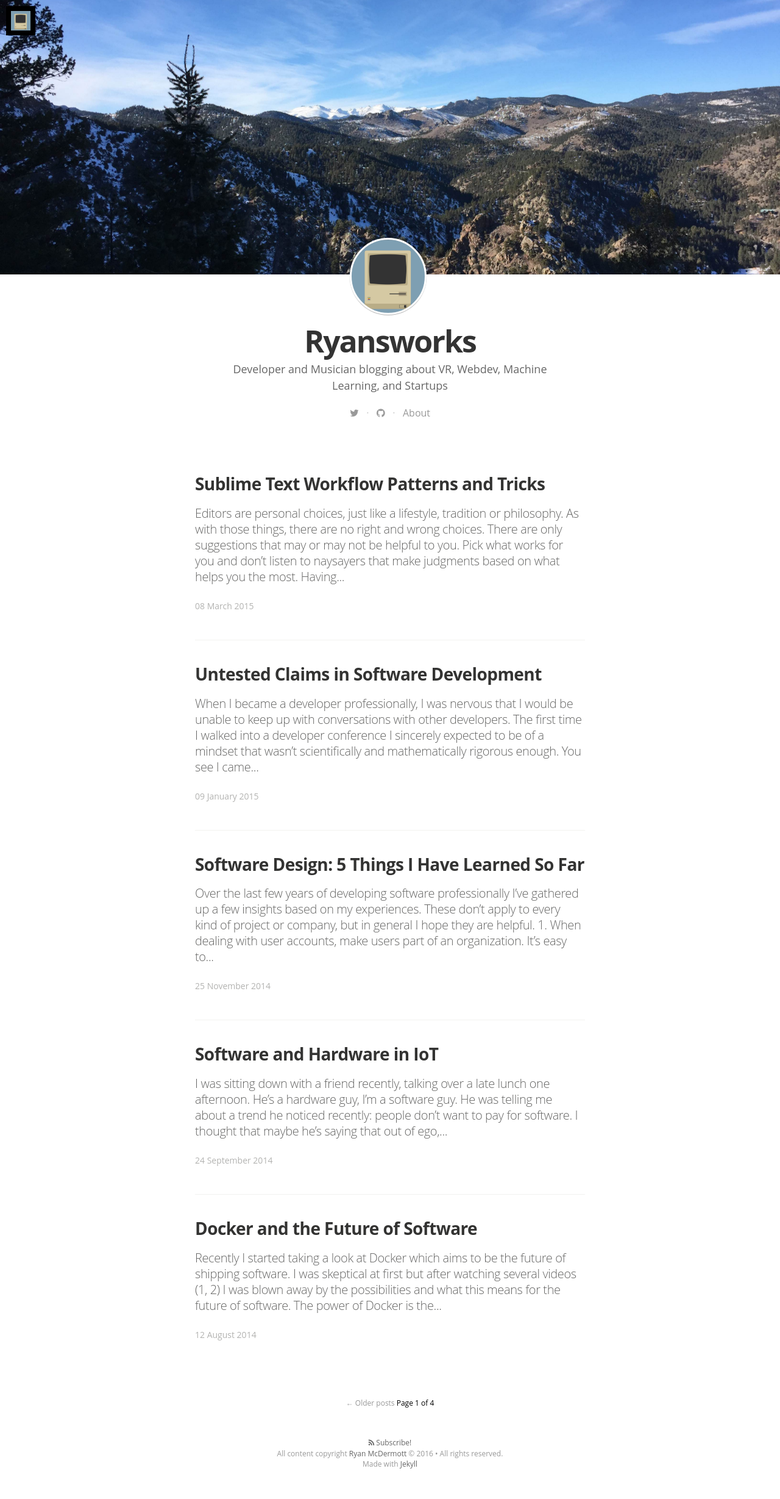
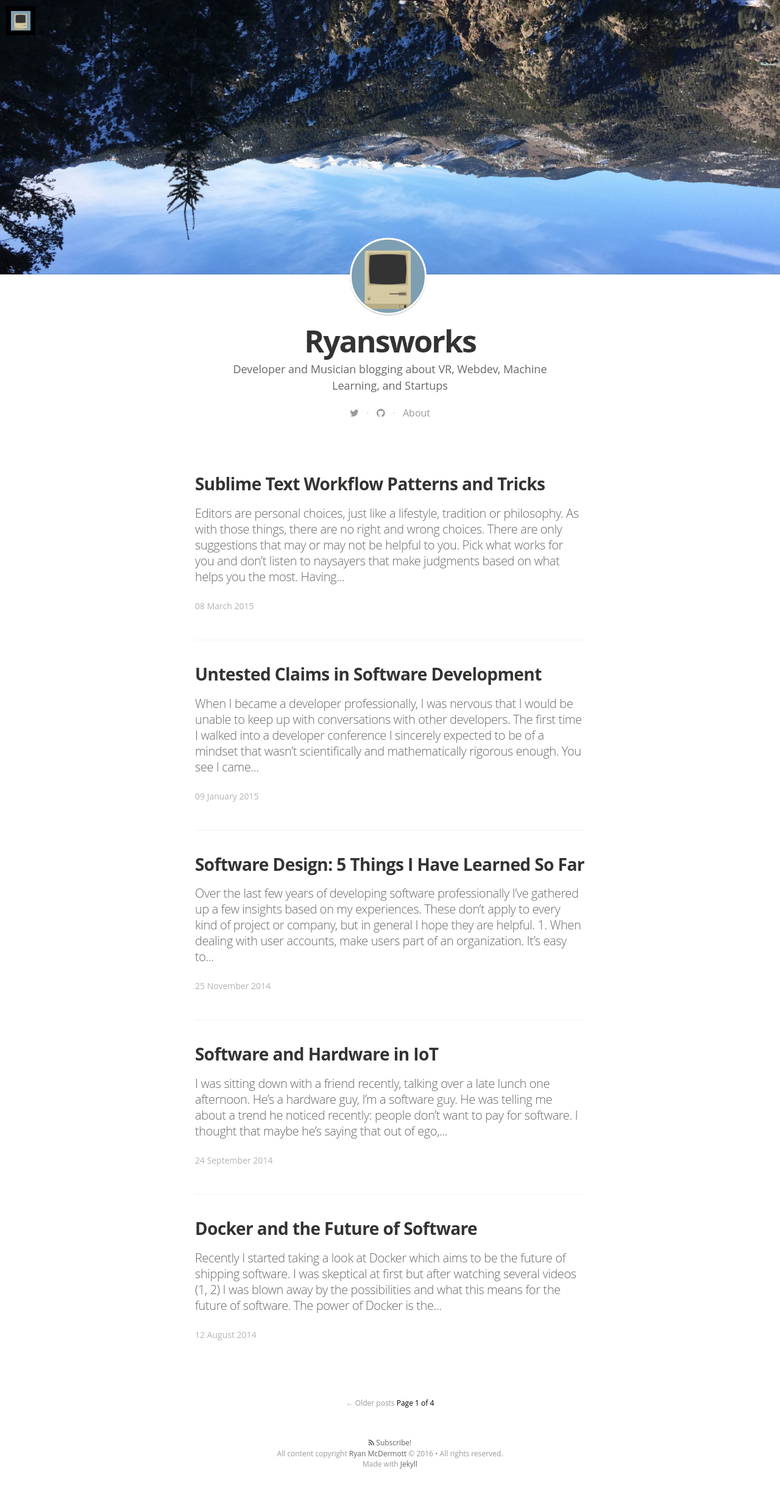
Before and after one commit to ryanmcdermott/ryanmcdermott.github.io, a Jekyll site: the page built from index.html, in a window 1280 px wide. Shown: the whole page at 61% size. Built offline with Jekyll 4.4.1, drawn with Linux system fonts in a browser that asks for light colours; nearby versions of some CDN libraries; some web fonts are replaced; Markdown is read by kramdown in place of the engine named in the settings; the list of posts is cut into pages by our own code.

Commit message:
Flip background and fix issue with Jekyll 3

```diff
--- a/_config.yml
+++ b/_config.yml
@@ -1,6 +1,6 @@
 # Build settings
 markdown: redcarpet
-highlighter: pygments
+highlighter: rouge
 gems:
   - jemoji
 
```
Also changed, not shown: assets/images/background.jpg, 2 other files.
